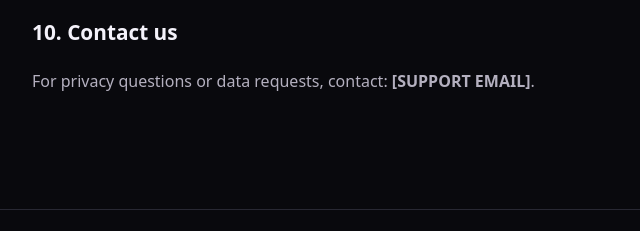
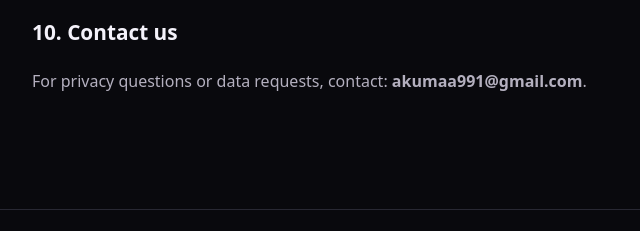
Before and after one commit to ElyTheProtogen/Nyxen-Player, a plain HTML site: page privacy.html in a window 1280 px wide. Shown: the part 2467-2698 px from the top of the page, 198-838 px from the left. Drawn offline with Linux system fonts and the light colour scheme.

Commit message:
Update privacy.html

```diff
--- a/privacy.html
+++ b/privacy.html
@@ -52,7 +52,7 @@ p,li{color:var(--muted)}.notice{border:1px solid #6b5528;background:#211b10;padd
 <p>We may update this Privacy Policy when the App or its data practices change. The updated version will be posted on this page with a revised effective date.</p>
 
 <h2>10. Contact us</h2>
-<p>For privacy questions or data requests, contact: <strong>[SUPPORT EMAIL]</strong>.</p>
+<p>For privacy questions or data requests, contact: <strong>akumaa991@gmail.com</strong>.</p>
 </main>
 <footer><div class="wrap">© 2026 Nyxen Player · <a href="./">Home</a> · <a href="terms.html">Terms of Service</a></div></footer>
 </body></html>
```
